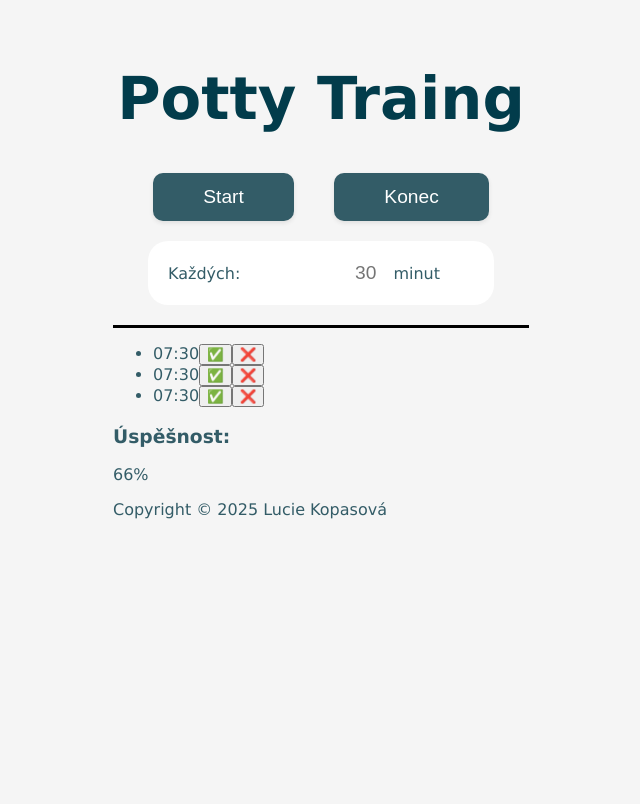
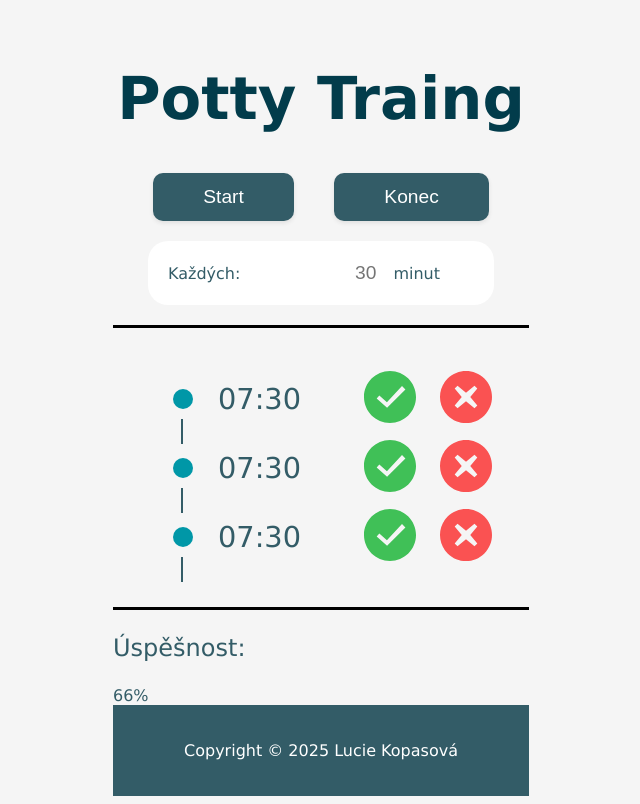
Before and after one commit to LucieKopasova/Potty-Training, a React (Vite) app in the folder PottyTraining/: page / in a window 1280 px wide. Shown: the whole page, without its empty margins (319-959 px from the left). Built offline with nearby package versions, Linux system fonts and the light colour scheme.

Commit message:
stylování reportu

```diff
--- a/PottyTraining/src/global.css
+++ b/PottyTraining/src/global.css
@@ -15,6 +15,8 @@ body {
   color: var(--color-secondary);
   font-family: Verdana, Geneva, Tahoma, sans-serif;
 }
+
+/* ---------Header-------------------- */
 
 .header__title {
   font-size: 3.7rem;
@@ -82,13 +84,80 @@ body {
   color: #023c4b;
 }
 
-.settings__form {
-  display: flex;
-  flex-direction: column;
-  gap: 12px
-}
+/* ---------Report-------------------- */
 
+.daily-report,
 .settings__day {
   padding: 20px;
   border-bottom: 3px solid black;
 }
+
+.btn__daily-report {
+  border: none;
+  background-color: transparent;
+  cursor: pointer;
+}
+
+.list__bullet {
+  width: 20px;
+  height: 20px;
+  background-color: var(--color-primary-dark);
+  border-radius: 50%;
+  margin-right: 25px;
+  position: relative;
+}
+
+.list__bullet::after {
+  content: '';
+  width: 2.5px;
+  height: 25px;
+  background-color: var(--color-secondary);
+  position: absolute;
+  top: 30px;
+  right: 10px;
+}
+
+.img__success {
+  fill: #40C057;
+}
+
+.img__failure {
+  fill: #FA5252;
+}
+
+.img__success:hover,
+.img__success:focus {
+  fill: #28a745;
+}
+
+.img__failure:hover,
+.img__failure:focus {
+  fill: #e03131;
+}
+
+.daily-report__item {
+  display: flex;
+  align-items: center
+}
+
+.time {
+  font-size: 1.8rem;
+  width: 40%;
+}
+
+/* ---------Graphs
+-------------------- */
+.daily-graphs__title {
+  font-weight: normal;
+  font-size: 1.5rem
+}
+
+/* ---------Footer
+-------------------- */
+
+footer {
+  color: white;
+  background-color: var(--color-secondary);
+  text-align: center;
+  padding: 20px;
+}
--- a/PottyTraining/src/pages/HomePage/index.jsx
+++ b/PottyTraining/src/pages/HomePage/index.jsx
@@ -9,9 +9,9 @@ export const HomePage = () => {
 
       <section className="settings__day">
         <div className="btns__setting">
-          <button class="btn__settings btn__settings--star">Start</button>
+          <button className="btn__settings btn__settings--star">Start</button>
 
-          <button class="btn__settings btn__settings --end">Konec</button>
+          <button className="btn__settings btn__settings --end">Konec</button>
         </div>
         <div className="settings__interval">
           <label>
@@ -31,37 +31,118 @@ export const HomePage = () => {
       <section className="daily-report">
         <ul className="daily-report__list">
           <li className="daily-report__item">
+            <div className="list__bullet"></div>
             <span className="time">07:30</span>
-            <button clclassNameass="btn-success" aria-label="Úspěch">
-              ✅
+            <button
+              className="btn__daily-report btn-success"
+              aria-label="Úspěch"
+            >
+              <svg
+                className="img__success"
+                xmlns="http://www.w3.org/2000/svg"
+                x="0px"
+                y="0px"
+                width="64"
+                height="64"
+                viewBox="0 0 64 64"
+              >
+                <path d="M32,6C17.641,6,6,17.641,6,32c0,14.359,11.641,26,26,26s26-11.641,26-26C58,17.641,46.359,6,32,6z M29.081,42.748	l-10.409-9.253l2.657-2.99l7.591,6.747L44,21l3.414,3.414L29.081,42.748z"></path>
+              </svg>
             </button>
-            <button className="btn-failure" aria-label="Neúspěch">
-              ❌
+            <button
+              className="btn__daily-report btn-failure"
+              aria-label="Neúspěch"
+            >
+              <svg
+                className="img__failure"
+                xmlns="http://www.w3.org/2000/svg"
+                x="0px"
+                y="0px"
+                width="64"
+                height="64"
+                viewBox="0 0 64 64"
+              >
+                <path d="M50.385,50.385c-10.153,10.153-26.616,10.153-36.77,0s-10.153-26.616,0-36.77s26.616-10.153,36.77,0	S60.538,40.231,50.385,50.385z M43.314,40.485L36.243,32l7.071-8.485l-2.828-2.828L32,27.757l-8.485-7.071l-2.828,2.828L27.757,32	l-7.071,8.485l2.828,2.828L32,36.243l8.485,7.071L43.314,40.485z"></path>
+              </svg>
             </button>
           </li>
           <li className="daily-report__item">
+            <div className="list__bullet"></div>
             <span className="time">07:30</span>
-            <button clclassNameass="btn-success" aria-label="Úspěch">
-              ✅
+            <button
+              className="btn__daily-report btn-success"
+              aria-label="Úspěch"
+            >
+              <svg
+                className="img__success"
+                xmlns="http://www.w3.org/2000/svg"
+                x="0px"
+                y="0px"
+                width="64"
+                height="64"
+                viewBox="0 0 64 64"
+              >
+                <path d="M32,6C17.641,6,6,17.641,6,32c0,14.359,11.641,26,26,26s26-11.641,26-26C58,17.641,46.359,6,32,6z M29.081,42.748	l-10.409-9.253l2.657-2.99l7.591,6.747L44,21l3.414,3.414L29.081,42.748z"></path>
+              </svg>
             </button>
-            <button className="btn-failure" aria-label="Neúspěch">
-              ❌
+            <button
+              className="btn__daily-report  btn-failure"
+              aria-label="Neúspěch"
+            >
+              <svg
+                className="img__failure"
+                xmlns="http://www.w3.org/2000/svg"
+                x="0px"
+                y="0px"
+                width="64"
+                height="64"
+                viewBox="0 0 64 64"
+              >
+                <path d="M50.385,50.385c-10.153,10.153-26.616,10.153-36.77,0s-10.153-26.616,0-36.77s26.616-10.153,36.77,0	S60.538,40.231,50.385,50.385z M43.314,40.485L36.243,32l7.071-8.485l-2.828-2.828L32,27.757l-8.485-7.071l-2.828,2.828L27.757,32	l-7.071,8.485l2.828,2.828L32,36.243l8.485,7.071L43.314,40.485z"></path>
+              </svg>
             </button>
           </li>
           <li className="daily-report__item">
+            <div className="list__bullet"></div>
             <span className="time">07:30</span>
-            <button clclassNameass="btn-success" aria-label="Úspěch">
-              ✅
+            <button
+              className="btn__daily-report btn-success"
+              aria-label="Úspěch"
+            >
+              <svg
+                className="img__success"
+                xmlns="http://www.w3.org/2000/svg"
+                x="0px"
+                y="0px"
+                width="64"
+                height="64"
+                viewBox="0 0 64 64"
+              >
+                <path d="M32,6C17.641,6,6,17.641,6,32c0,14.359,11.641,26,26,26s26-11.641,26-26C58,17.641,46.359,6,32,6z M29.081,42.748	l-10.409-9.253l2.657-2.99l7.591,6.747L44,21l3.414,3.414L29.081,42.748z"></path>
+              </svg>
             </button>
-            <button className="btn-failure" aria-label="Neúspěch">
-              ❌
+            <button
+              className="btn__daily-report btn-failure"
+              aria-label="Neúspěch"
+            >
+              <svg
+                className="img__failure"
+                xmlns="http://www.w3.org/2000/svg"
+                x="0px"
+                y="0px"
+                width="64"
+                height="64"
+                viewBox="0 0 64 64"
+              >
+                <path d="M50.385,50.385c-10.153,10.153-26.616,10.153-36.77,0s-10.153-26.616,0-36.77s26.616-10.153,36.77,0	S60.538,40.231,50.385,50.385z M43.314,40.485L36.243,32l7.071-8.485l-2.828-2.828L32,27.757l-8.485-7.071l-2.828,2.828L27.757,32	l-7.071,8.485l2.828,2.828L32,36.243l8.485,7.071L43.314,40.485z"></path>
+              </svg>
             </button>
           </li>
         </ul>
       </section>
 
       <section className="daily-graphs">
-        <h3>Úspěšnost:</h3>
+        <h3 className="daily-graphs__title">Úspěšnost:</h3>
         <div>66%</div>
       </section>
 
```
